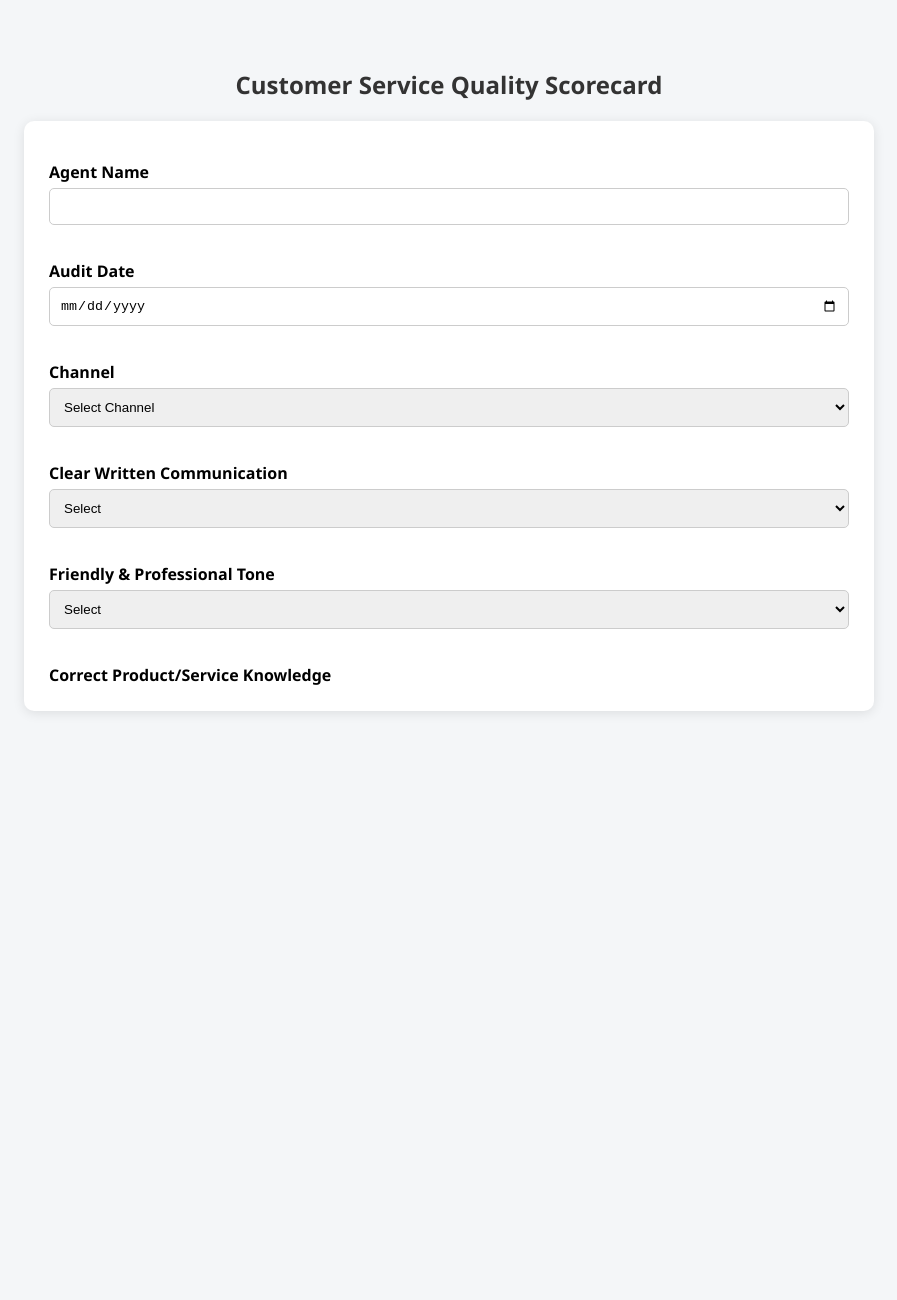
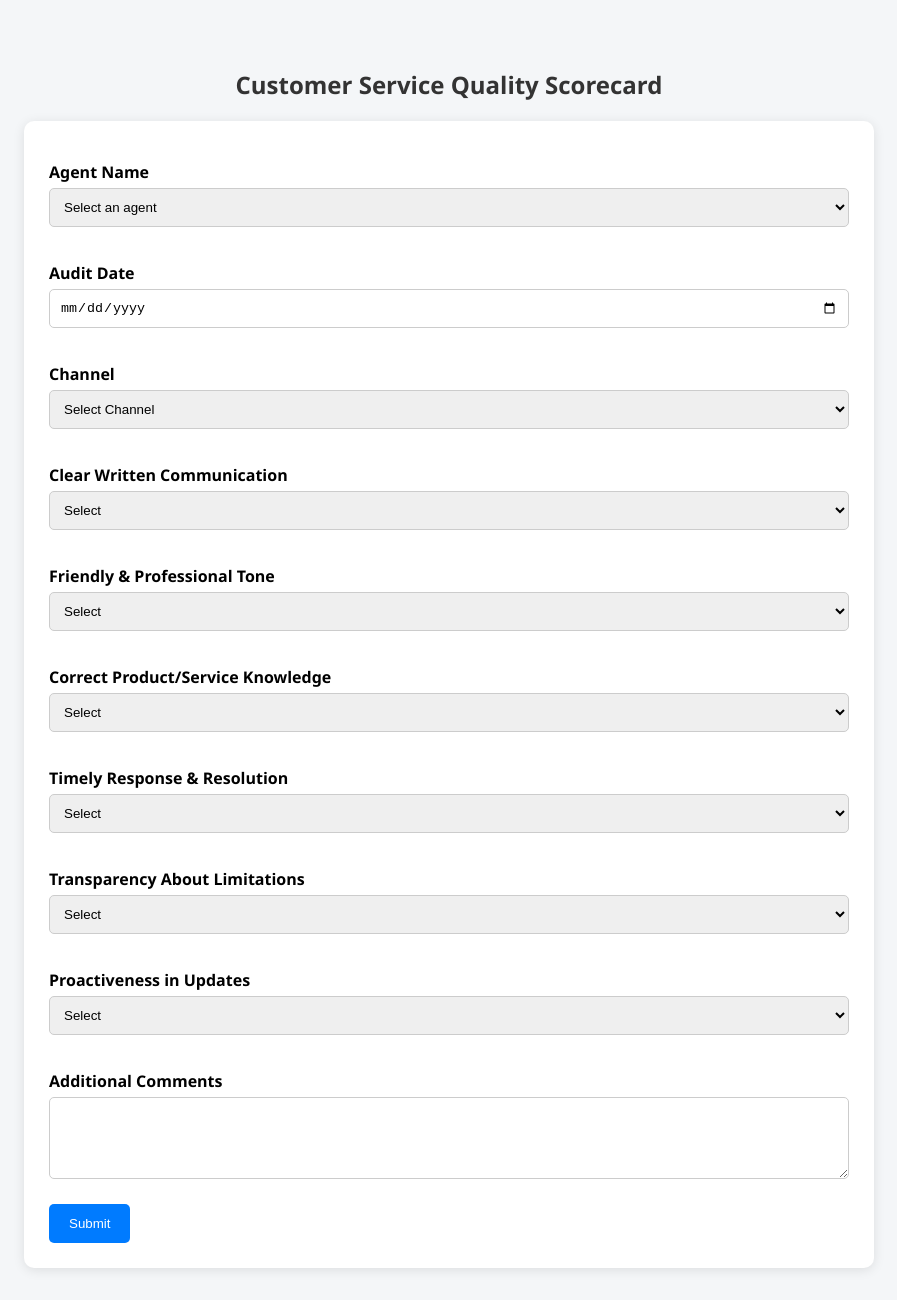
Before and after one commit to Lemuel09/Quality-Scorecard-HTML, a plain HTML site: page index.html in a window 1280 px wide. Shown: the whole page, without its empty margins (191-1088 px from the left). Before the commit the page ends 800 px from the top, so only its background shows below. Drawn offline with Linux system fonts and the light colour scheme.

Commit message:
Update index.html

```diff
--- a/index.html
+++ b/index.html
@@ -60,7 +60,14 @@
 
   <form id="scorecardForm">
     <label for="agentName">Agent Name</label>
-    <input type="text" id="agentName" name="agentName" required>
+    <select id="agentName" name="agentName" required>
+      <option value="">Select an agent</option>
+      <option value="Mia Davis">Mia Davis</option>
+      <option value="Allen Anderson">Allen Anderson</option>
+      <option value="Carol Lim">Carol Lim</option>
+      <option value="Nessie">Nessie</option>
+      <option value="Prince Patterson">Prince Patterson</option>
+    </select>
 
     <label for="auditDate">Audit Date</label>
     <input type="date" id="auditDate" name="auditDate" required>
@@ -90,4 +97,63 @@
     </select>
 
     <label for="productKnowledge">Correct Product/Service Knowledge</label>
-    <select id="productK
+    <select id="productKnowledge" name="productKnowledge" required>
+      <option value="">Select</option>
+      <option value="Yes">Yes</option>
+      <option value="Partial">Partial</option>
+      <option value="No">No</option>
+    </select>
+
+    <label for="timelyResponse">Timely Response & Resolution</label>
+    <select id="timelyResponse" name="timelyResponse" required>
+      <option value="">Select</option>
+      <option value="Yes">Yes</option>
+      <option value="Partial">Partial</option>
+      <option value="No">No</option>
+    </select>
+
+    <label for="transparency">Transparency About Limitations</label>
+    <select id="transparency" name="transparency" required>
+      <option value="">Select</option>
+      <option value="Yes">Yes</option>
+      <option value="Partial">Partial</option>
+      <option value="No">No</option>
+    </select>
+
+    <label for="proactiveness">Proactiveness in Updates</label>
+    <select id="proactiveness" name="proactiveness" required>
+      <option value="">Select</option>
+      <option value="Yes">Yes</option>
+      <option value="Partial">Partial</option>
+      <option value="No">No</option>
+    </select>
+
+    <label for="comments">Additional Comments</label>
+    <textarea id="comments" name="comments" rows="4"></textarea>
+
+    <button type="submit">Submit</button>
+  </form>
+
+  <script>
+    document.getElementById("scorecardForm").addEventListener("submit", function(e) {
+      e.preventDefault();
+
+      const formData = {
+        agentName: document.getElementById("agentName").value,
+        auditDate: document.getElementById("auditDate").value,
+        channel: document.getElementById("channel").value,
+        clearCommunication: document.getElementById("clearCommunication").value,
+        tone: document.getElementById("tone").value,
+        productKnowledge: document.getElementById("productKnowledge").value,
+        timelyResponse: document.getElementById("timelyResponse").value,
+        transparency: document.getElementById("transparency").value,
+        proactiveness: document.getElementById("proactiveness").value,
+        comments: document.getElementById("comments").value
+      };
+
+      console.log("Test Submission Data:", formData);
+      alert("Test submission captured. Open the browser console (F12) to see the data.");
+    });
+  </script>
+</body>
+</html>
```
